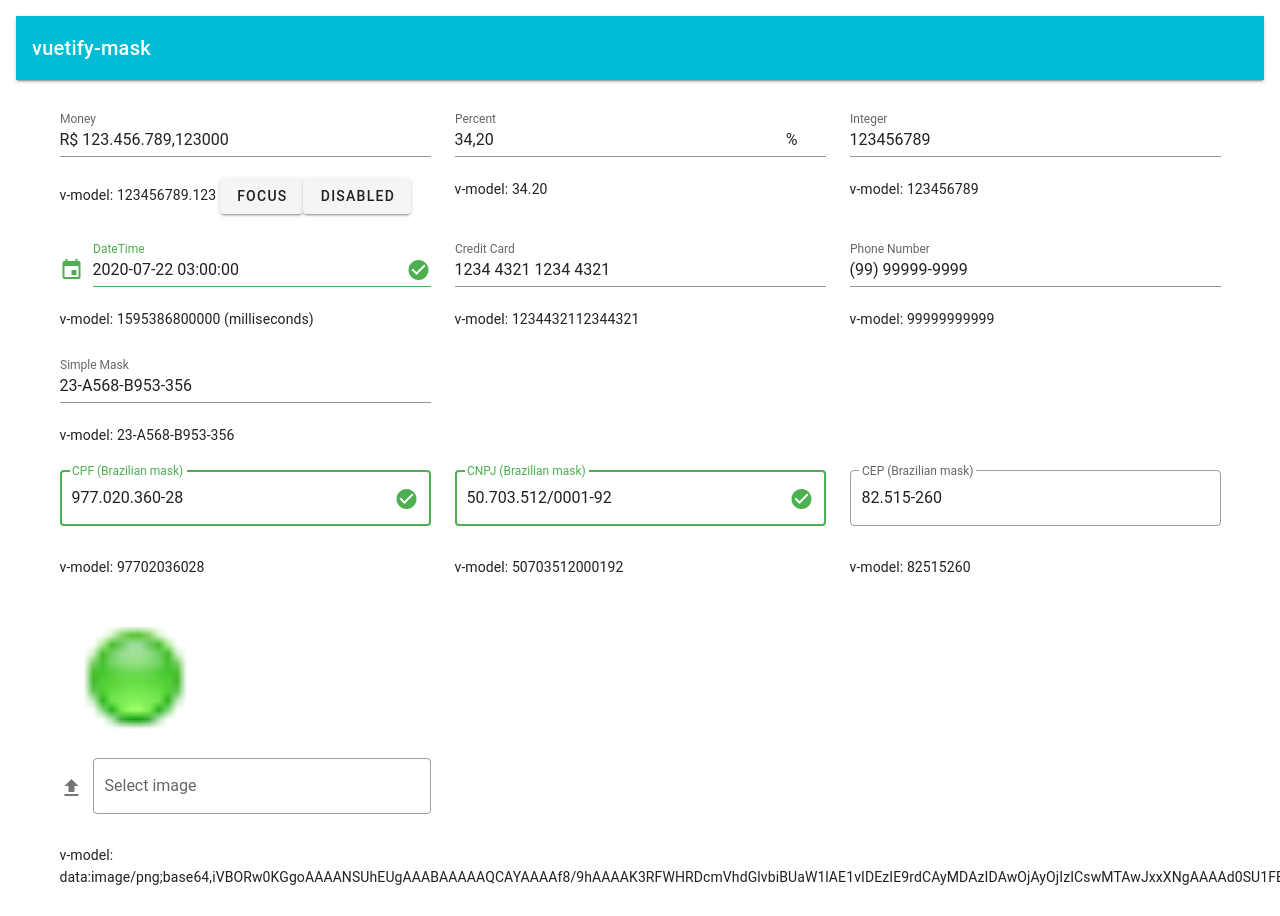
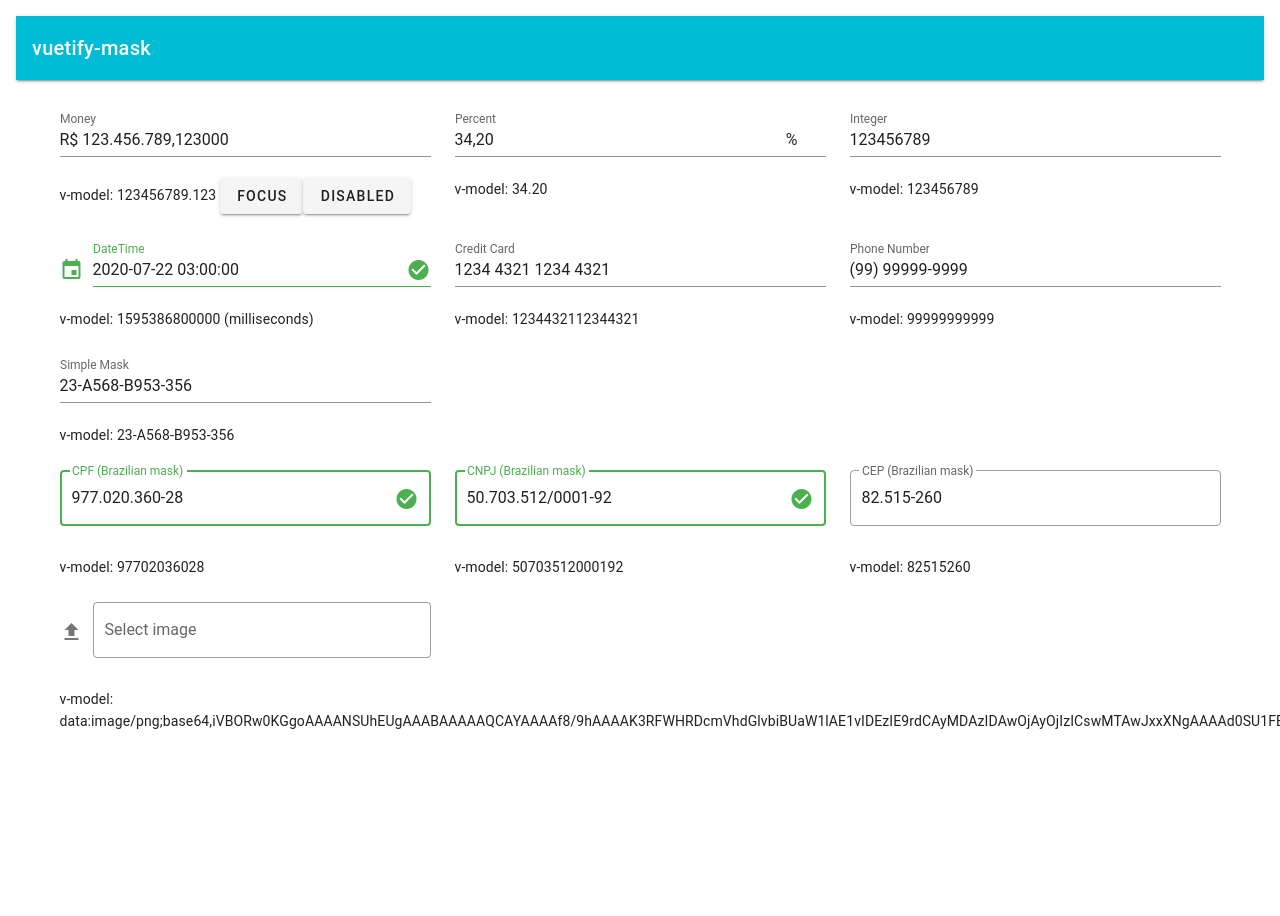
Before and after one commit to juareznasato/vuetify-mask, a JavaScript app: page / in a window 1280 px wide. Shown: the top 916 px of the page. After the commit the page ends 800 px from the top, so only its background shows below. Built offline with nearby package versions, Linux system fonts and the light colour scheme.

Commit message:
:construction: Add ImageBase64.

```diff
--- a/src/TestImageBase64.vue
+++ b/src/TestImageBase64.vue
@@ -10,9 +10,7 @@
         prependIcon:'mdi-upload'
       }"
       v-bind:options="{
-        outputMask: '########',
-        empty: null,
-        applyAfter: true,
+        showImage: false,
       }"
     />
     v-model:
--- a/src/components/ImageBase64.vue
+++ b/src/components/ImageBase64.vue
@@ -1,6 +1,10 @@
 <template>
   <div>
-        <img v-bind:src="imageBase64" height="150" v-if="imageBase64 && showImage">
+    <img
+      v-bind:src="imageBase64"
+      height="150"
+      v-if="imageBase64 && options.showImage"
+    />
     <v-text-field
       v-model="cmpValue"
       v-bind:label="label"
@@ -14,7 +18,7 @@
       style="display: none"
       accept="image/*"
       v-on:change="onFilePicked"
-        >
+    />
   </div>
 </template>
 
@@ -24,7 +28,7 @@ export default {
   props: {
     value: {
       type: [String],
-      default: "0",
+      default: "",
     },
     label: {
       type: String,
@@ -40,9 +44,7 @@ export default {
       type: Object,
       default: function() {
         return {
-          outputMask: "########",
-          empty: "",
-          applyAfter: false,
+          showImage: true,
         };
       },
     },
@@ -52,7 +54,6 @@ export default {
     imageName: "",
     imageFile: "",
     imageBase64: "",
-    showImage: true
   }),
 
   computed: {
@@ -60,7 +61,7 @@ export default {
       get: function() {
         this.getImage(this.value);
         return this.imageName;
-      }
+      },
     },
   },
 
@@ -93,7 +94,7 @@ export default {
       this.imageName = "";
       this.imageFile = "";
       this.imageBase64 = "";
-    }
+    },
     // /* Obter o nome da imagem selecionada */
     // getImageName: function() {
     //   return this.imageName;
@@ -114,6 +115,6 @@ export default {
     // setShowImage(showImage) {
     //   this.showImage = showImage;
     // },
-  }
+  },
 };
 </script>
```
Lines whose indentation alone changed are shown as unchanged.
